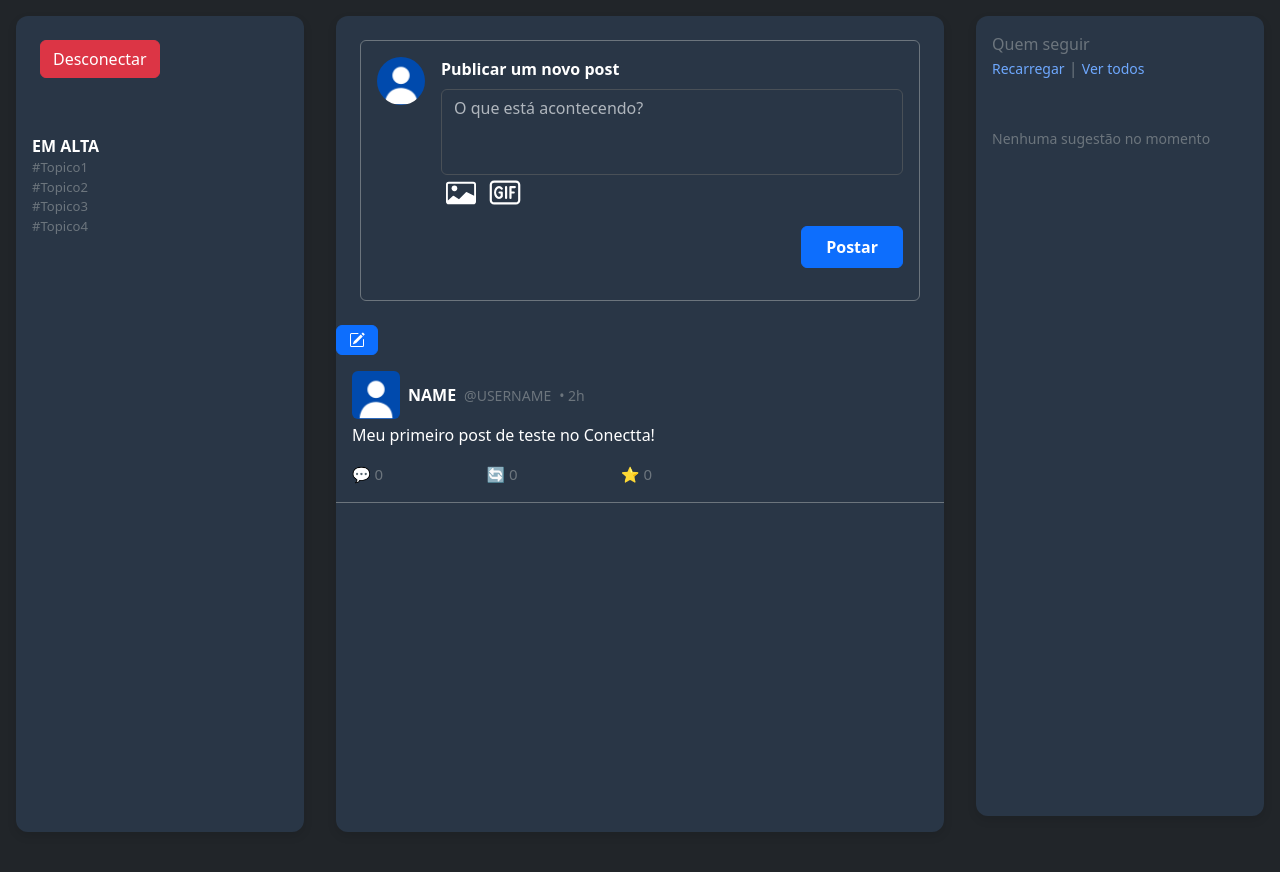
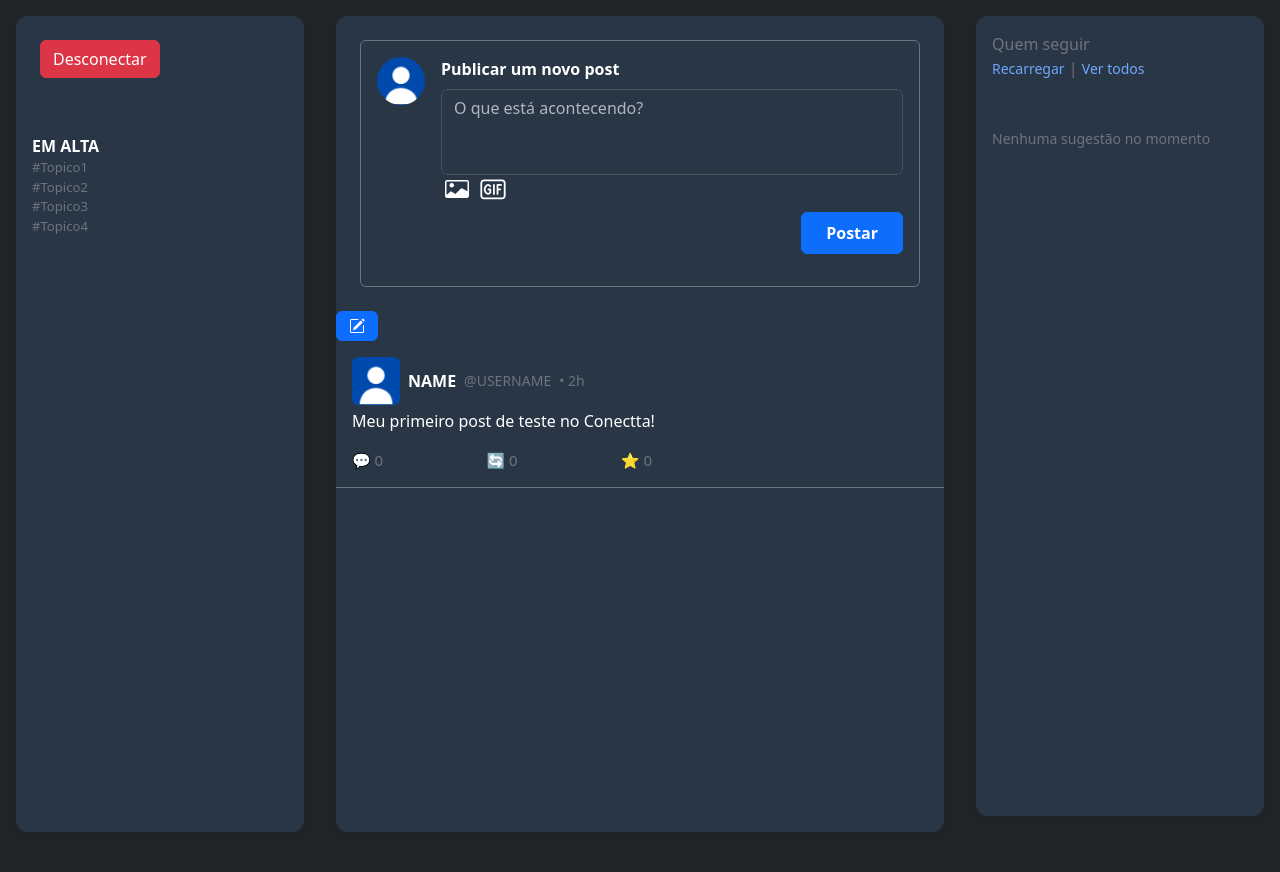
Before and after one commit to SarahLuize/Conectta, a PHP site: page /feed.php in a window 1280 px wide. Shown: the part 103-975 px from the top of the page. Run offline with PHP 8.4, Linux system fonts and the light colour scheme; the visitor is signed in with stand-in values (Sample User, id 1).

Commit message:
Implementado para salvar posts no banco de dados e alterado CSS dos inputs

```diff
--- a/css/posts.css
+++ b/css/posts.css
@@ -1,14 +1,32 @@
 .icone-img, .icone-gif{
-    width: 40px;
     cursor: pointer;
+    background: transparent;
+    border-color: transparent;
+    display: inline-flex !important;
+}
+
+.icone-img:hover, .icone-gif:hover{
+    background: rgba(86, 86, 204, 0.486);
 }
 
 .icone-img {
-    height: 30px;
+    height: 1.5em !important;;
+    width: 2em !important;;
+}
+
+.icone-img svg {
+    width: 100% !important;;
+    height: 100% !important;;
 }
 
 .icone-gif {
-    height: 35px;
+    height: 1.8em !important;;
+    width: 2em !important;;
+}
+
+.icone-gif svg {
+    width: 100% !important;
+    height: 100% !important;
 }
 
 #previaAnexosFeed, #previaAnexosModal {
--- a/feed.php
+++ b/feed.php
@@ -92,22 +92,22 @@ if ($_SERVER['REQUEST_METHOD'] === 'POST') {
                                 <img src="<?php echo htmlspecialchars($fotoPerfil); ?>" class="rounded-circle" width="48" height="48" alt="Foto de perfil">
                             </div>
 
-                            <form action="recebe-postar-post.php" id="caixaPostagem" method="POST" class="w-100 gem">
+                            <form action="recebe-postar-post.php" id="caixaPostagemFeed" method="POST" enctype="multipart/form-data" class="w-100 gem">
                                 <label for="PostarTexto" class="form-label textoDarkMode fw-bold text-center">Publicar um novo post</label>
                                 <textarea name="PostarTexto" id="PostarTexto" class="form-control post-bg-color" rows="3" cols="40" maxlength="140" style="resize: none;" placeholder="O que está acontecendo?"></textarea>
                                 <!--DIV PARA IMAGEM/GIF/ANEXOS-->
                                 <div id="previaAnexosFeed"></div>
 
-                                <label for="post-imagem-feed" class="form-label">
-                                    <svg xmlns="http://www.w3.org/2000/svg" width="16" height="16" fill="currentColor" class="bi bi-card-image icone-img" viewBox="0 0 16 16">
+                                <label for="post-imagem-feed">
+                                    <svg xmlns="http://www.w3.org/2000/svg" fill="currentColor" class="bi bi-card-image icone-img" viewBox="0 0 16 16">
                                         <path d="M6.002 5.5a1.5 1.5 0 1 1-3 0 1.5 1.5 0 0 1 3 0" />
                                         <path d="M1.5 2A1.5 1.5 0 0 0 0 3.5v9A1.5 1.5 0 0 0 1.5 14h13a1.5 1.5 0 0 0 1.5-1.5v-9A1.5 1.5 0 0 0 14.5 2zm13 1a.5.5 0 0 1 .5.5v6l-3.775-1.947a.5.5 0 0 0-.577.093l-3.71 3.71-2.66-1.772a.5.5 0 0 0-.63.062L1.002 12v.54L1 12.5v-9a.5.5 0 0 1 .5-.5z" />
                                     </svg>
                                 </label>
                                 <input class="form-control" type="file" id="post-imagem-feed" name="anexos[]" accept=".png, .jpg, .jpeg" multiple hidden>
 
-                                <label for="post-gif-feed" class="form-label">
-                                    <svg xmlns="http://www.w3.org/2000/svg" fill="none" viewBox="0 0 24 24" stroke-width="1.5" stroke="currentColor" class="size-6 icone-gif">
+                                <label for="post-gif-feed">
+                                    <svg xmlns="http://www.w3.org/2000/svg" fill="none" viewBox="0 0 24 24" stroke-width="1.5" stroke="currentColor" class="bi bi-card-image icone-gif">
                                         <path stroke-linecap="round" stroke-linejoin="round" d="M12.75 8.25v7.5m6-7.5h-3V12m0 0v3.75m0-3.75H18M9.75 9.348c-1.03-1.464-2.698-1.464-3.728 0-1.03 1.465-1.03 3.84 0 5.304 1.03 1.464 2.699 1.464 3.728 0V12h-1.5M4.5 19.5h15a2.25 2.25 0 0 0 2.25-2.25V6.75A2.25 2.25 0 0 0 19.5 4.5h-15a2.25 2.25 0 0 0-2.25 2.25v10.5A2.25 2.25 0 0 0 4.5 19.5Z" />
                                     </svg>
                                 </label>
@@ -231,7 +231,7 @@ if ($_SERVER['REQUEST_METHOD'] === 'POST') {
                             <h5 class="modal-title fs-5" id="modalPostarPost">Publicar um novo post</h5>
                             <button type="button" class="btn-close btn-close-white" data-bs-dismiss="modal" aria-label="Publicar post"></button>
                         </div>
-                        <form action="recebe-postar-post.php" id="caixaPostagemFlutuante" method="post" enctype="multipart/form-data">
+                        <form action="recebe-postar-post.php" id="caixaPostagemModal" method="post" enctype="multipart/form-data">
                             <div class="modal-body">
                                 <!--ID DO USUÁRIO-->
                                 <input type="hidden" name="id" value="<?php echo $_SESSION['usuario_id']; ?>">
@@ -241,16 +241,16 @@ if ($_SERVER['REQUEST_METHOD'] === 'POST') {
                                 <!--DIV PARA IMAGEM/GIF/ANEXOS-->
                                 <div id="previaAnexosModal"></div>
 
-                                <label for="post-imagem-modal" class="form-label">
-                                    <svg xmlns="http://www.w3.org/2000/svg" width="16" height="16" fill="currentColor" class="bi bi-card-image icone-img" viewBox="0 0 16 16">
+                                <label for="post-imagem-modal">
+                                    <svg xmlns="http://www.w3.org/2000/svg" class="bi bi-card-image icone-img" fill="currentColor" viewBox="0 0 16 16">
                                         <path d="M6.002 5.5a1.5 1.5 0 1 1-3 0 1.5 1.5 0 0 1 3 0" />
                                         <path d="M1.5 2A1.5 1.5 0 0 0 0 3.5v9A1.5 1.5 0 0 0 1.5 14h13a1.5 1.5 0 0 0 1.5-1.5v-9A1.5 1.5 0 0 0 14.5 2zm13 1a.5.5 0 0 1 .5.5v6l-3.775-1.947a.5.5 0 0 0-.577.093l-3.71 3.71-2.66-1.772a.5.5 0 0 0-.63.062L1.002 12v.54L1 12.5v-9a.5.5 0 0 1 .5-.5z" />
                                     </svg>
                                 </label>
                                 <input class="form-control" type="file" id="post-imagem-modal" name="anexos[]" accept=".png, .jpg, .jpeg" multiple hidden>
 
-                                <label for="post-gif" class="form-label">
-                                    <svg xmlns="http://www.w3.org/2000/svg" fill="none" viewBox="0 0 24 24" stroke-width="1.5" stroke="currentColor" class="size-6 icone-gif">
+                                <label for="post-gif">
+                                    <svg xmlns="http://www.w3.org/2000/svg" fill="none" viewBox="0 0 24 24" stroke-width="1.5" stroke="currentColor" class="bi bi-card-image icone-gif">
                                         <path stroke-linecap="round" stroke-linejoin="round" d="M12.75 8.25v7.5m6-7.5h-3V12m0 0v3.75m0-3.75H18M9.75 9.348c-1.03-1.464-2.698-1.464-3.728 0-1.03 1.465-1.03 3.84 0 5.304 1.03 1.464 2.699 1.464 3.728 0V12h-1.5M4.5 19.5h15a2.25 2.25 0 0 0 2.25-2.25V6.75A2.25 2.25 0 0 0 19.5 4.5h-15a2.25 2.25 0 0 0-2.25 2.25v10.5A2.25 2.25 0 0 0 4.5 19.5Z" />
                                     </svg>
                                 </label>
```
Also changed, not shown: recebe-postar-post.php (added, +92 -0 lines).
